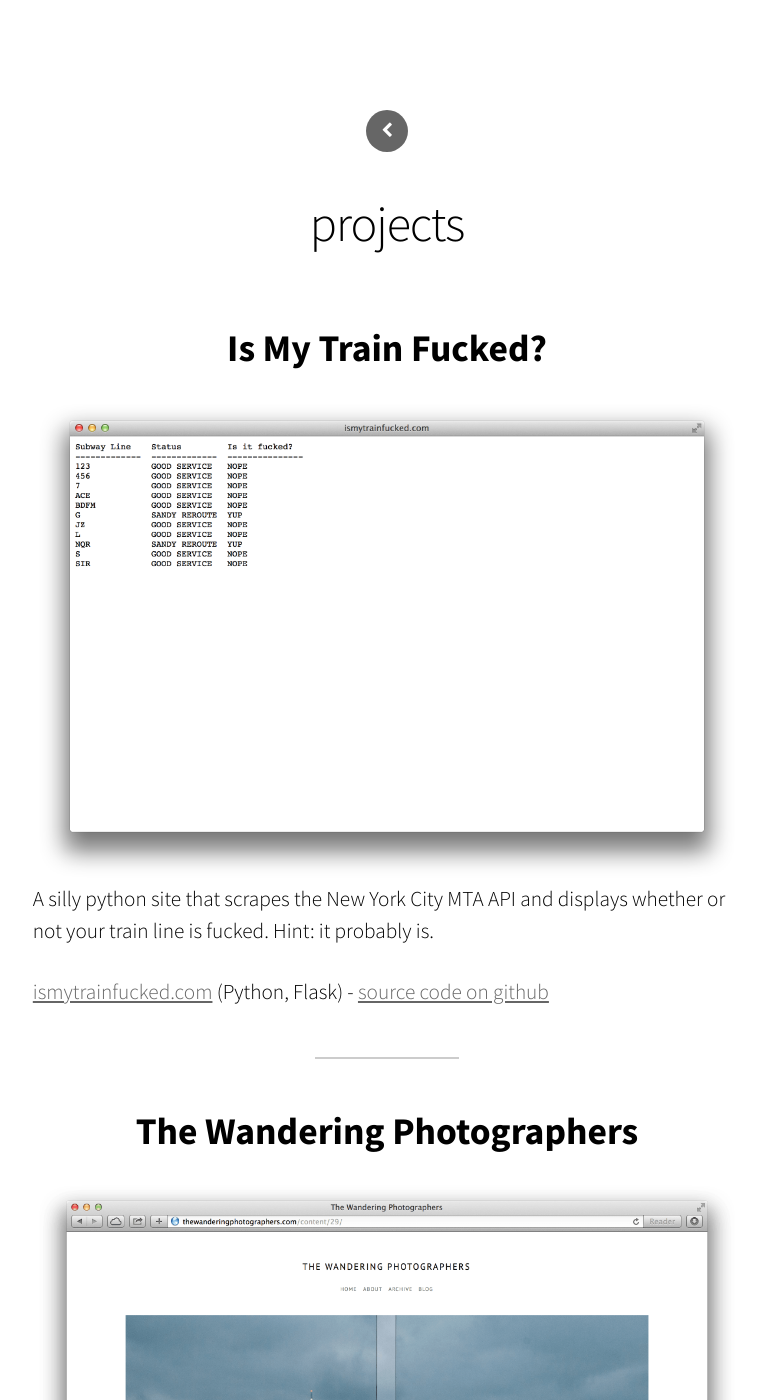
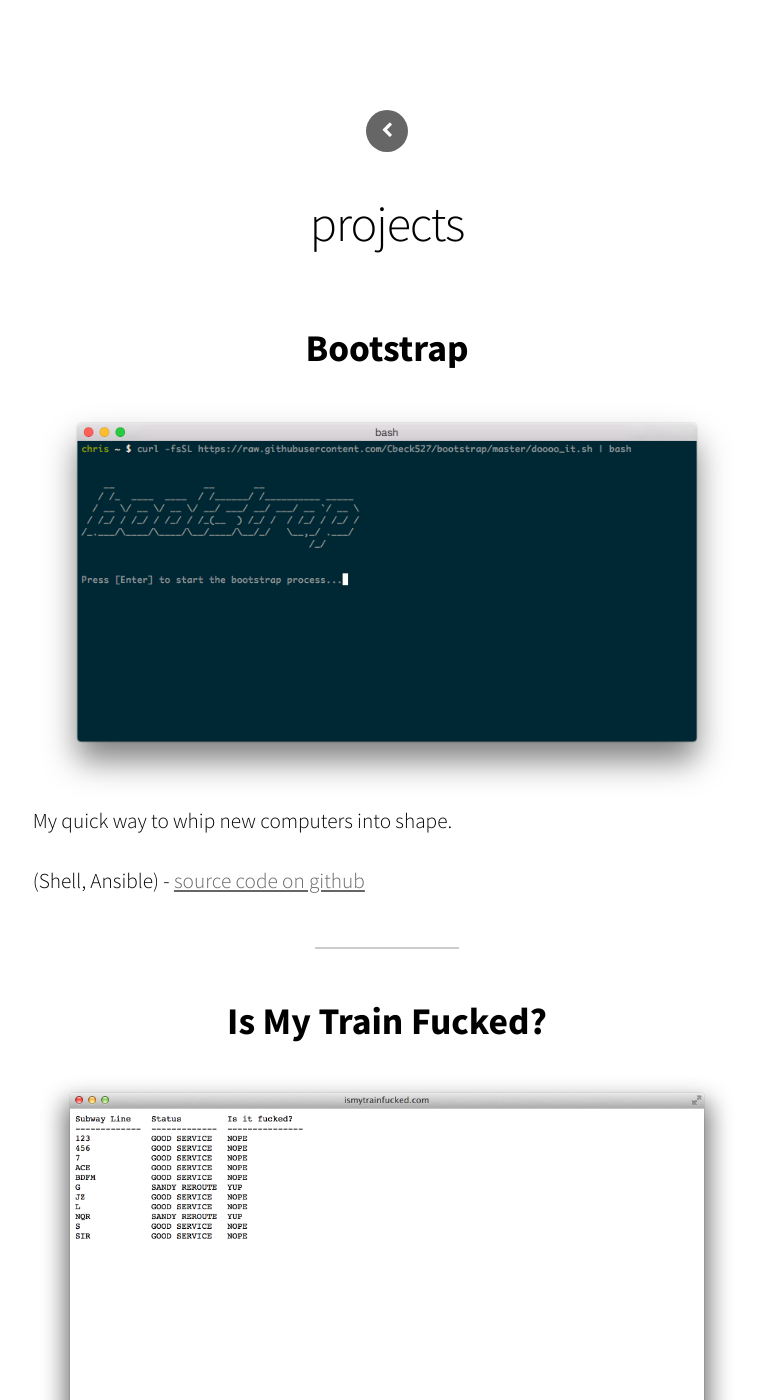
Before and after one commit to Cbeck527/becker.am, a Jekyll site: the page built from src/projects/index.md, in a window 1280 px wide and 1400 px high. Shown: the whole window, without its empty margins (253-1010 px from the left). Built offline with Jekyll 4.4.1, drawn with Linux system fonts in a browser that asks for light colours; nearby versions of some CDN libraries.

Commit message:
Adding 'bootstrap' project to pojects page

```diff
--- a/src/projects/index.md
+++ b/src/projects/index.md
@@ -2,6 +2,15 @@
 layout: page_no_header
 title: "projects"
 ---
+
+## Bootstrap
+
+![](bootstrap.png)
+My quick way to whip new computers into shape.
+
+(Shell, Ansible) - [source code on github](https://github.com/Cbeck527/bootstrap)
+
+<hr />
 
 ## Is My Train Fucked?
 
```
Also changed, not shown: src/projects/bootstrap.png (added).
